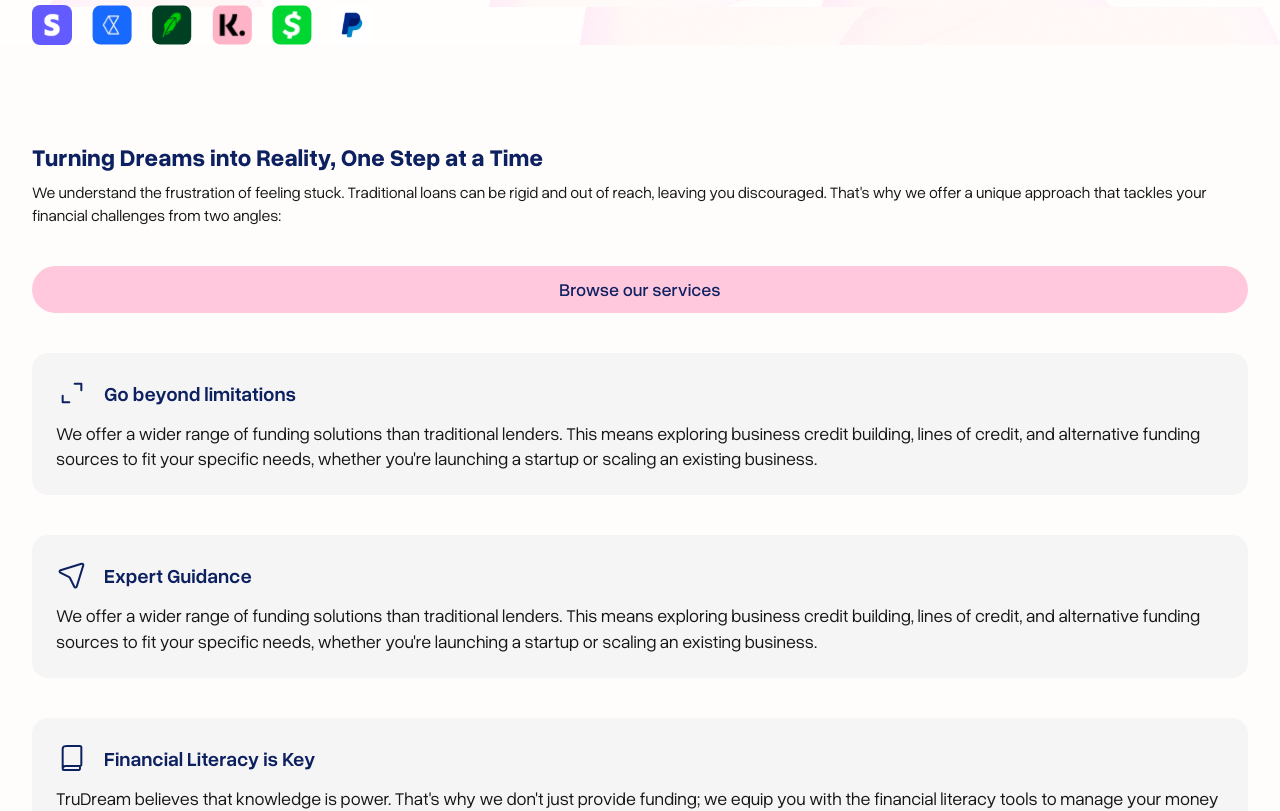
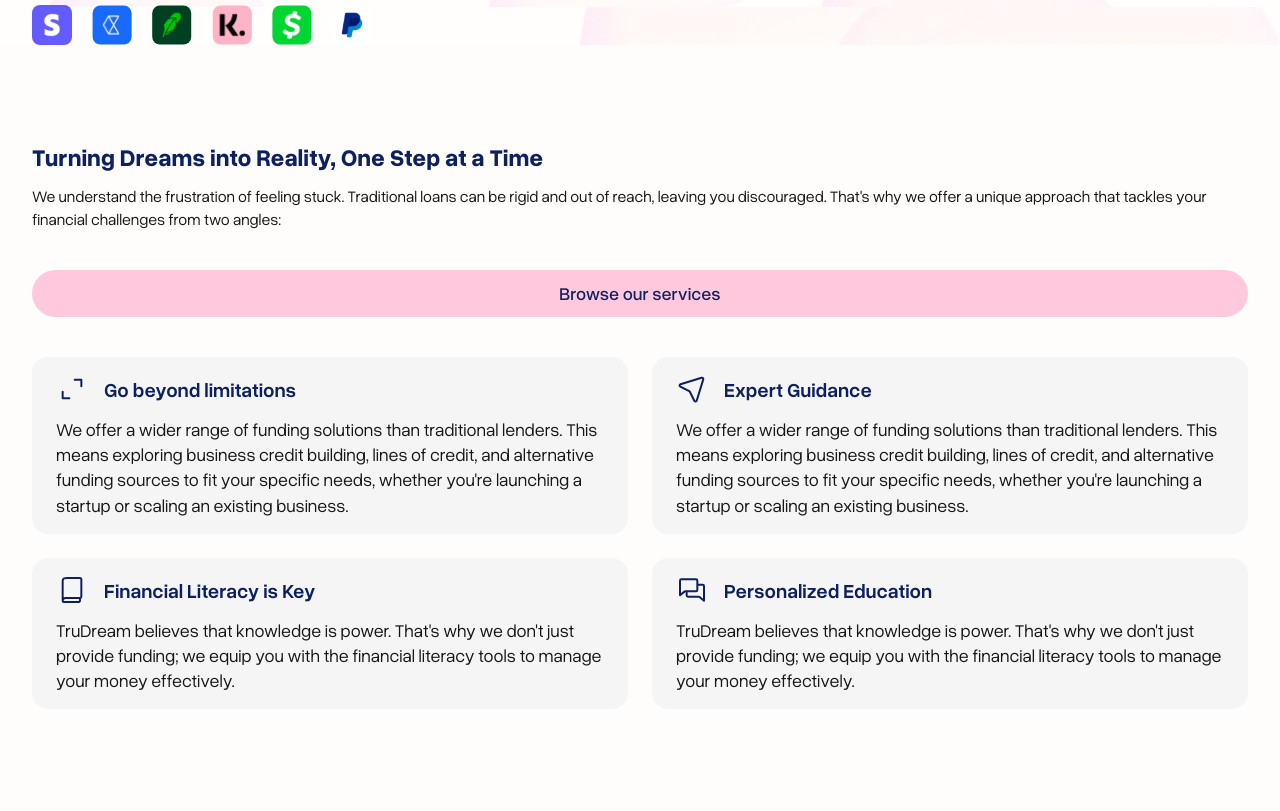
Before and after one commit to DevDugg/trudream, a Next.js app: page / in a window 1280 px wide. Shown: the part 902-1713 px from the top of the page. Built offline with nearby package versions, Linux system fonts and the light colour scheme.

Commit message:
tabl  is ready

```diff
--- a/src/components/sections/about-us/about-us.tsx
+++ b/src/components/sections/about-us/about-us.tsx
@@ -7,7 +7,7 @@
   return (
     <section>
       <Container>
-        <div className="flex flex-col gap-3 mb-10">
+        <div className="flex flex-col gap-4 mb-10">
           <h3 className="h3">Turning Dreams into Reality, One Step at a Time</h3>
 
           <p className="p">
@@ -18,9 +18,9 @@
         </div>
         <Button className="w-full text-[18px] font-medium mb-10">Browse our services</Button>
 
-        <div className="flex flex-col gap-10">
+        <div className="grid grid-cols-1 sm:grid-cols-2 gap-10 sm:gap-6">
           {aboutData.map((item) => (
-            <div key={item.title} className="p-6 bg-LIGHT_GRAY rounded-[16px]">
+            <div key={item.title} className="p-6 sm:py-4 bg-LIGHT_GRAY rounded-[16px]">
               <div className="flex items-center gap-4 mb-3">
                 <Image src={`/images/about/${item.img}.svg`} alt="icon" width={32} height={32} />
                 <h4 className="text-ACCENT leading-none text-[20px] font-semibold">{item.title}</h4>
```
